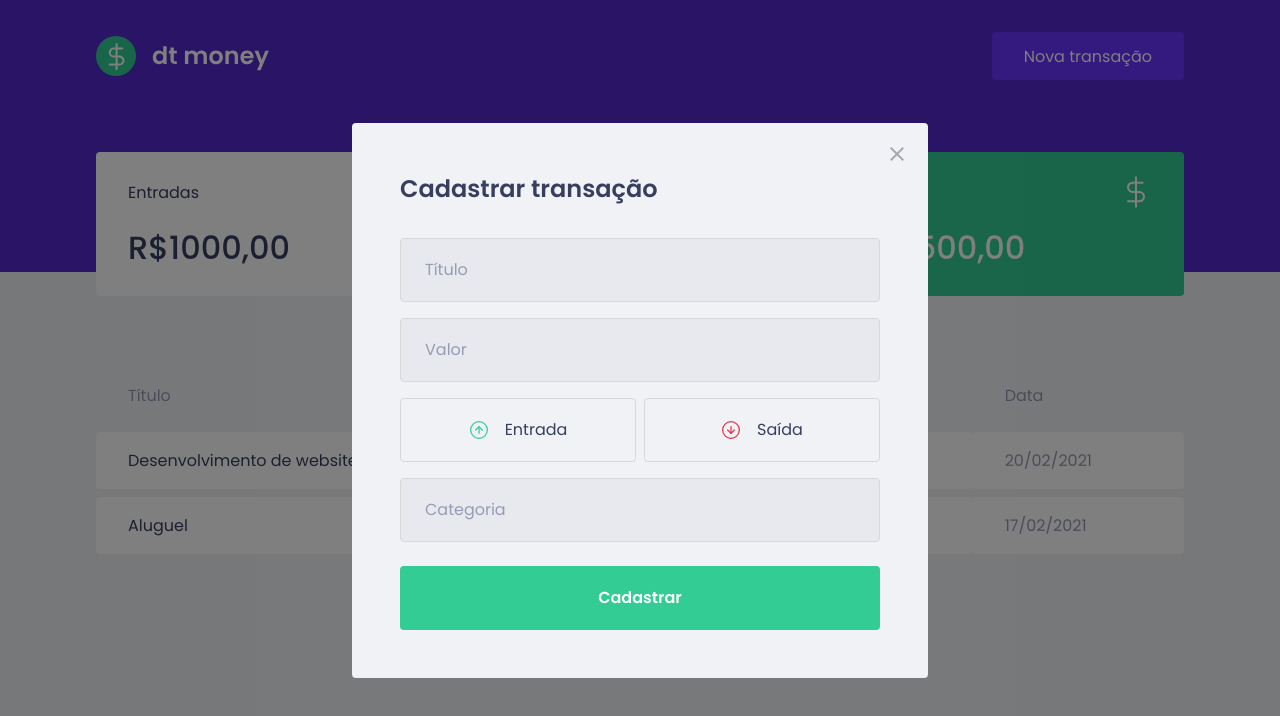
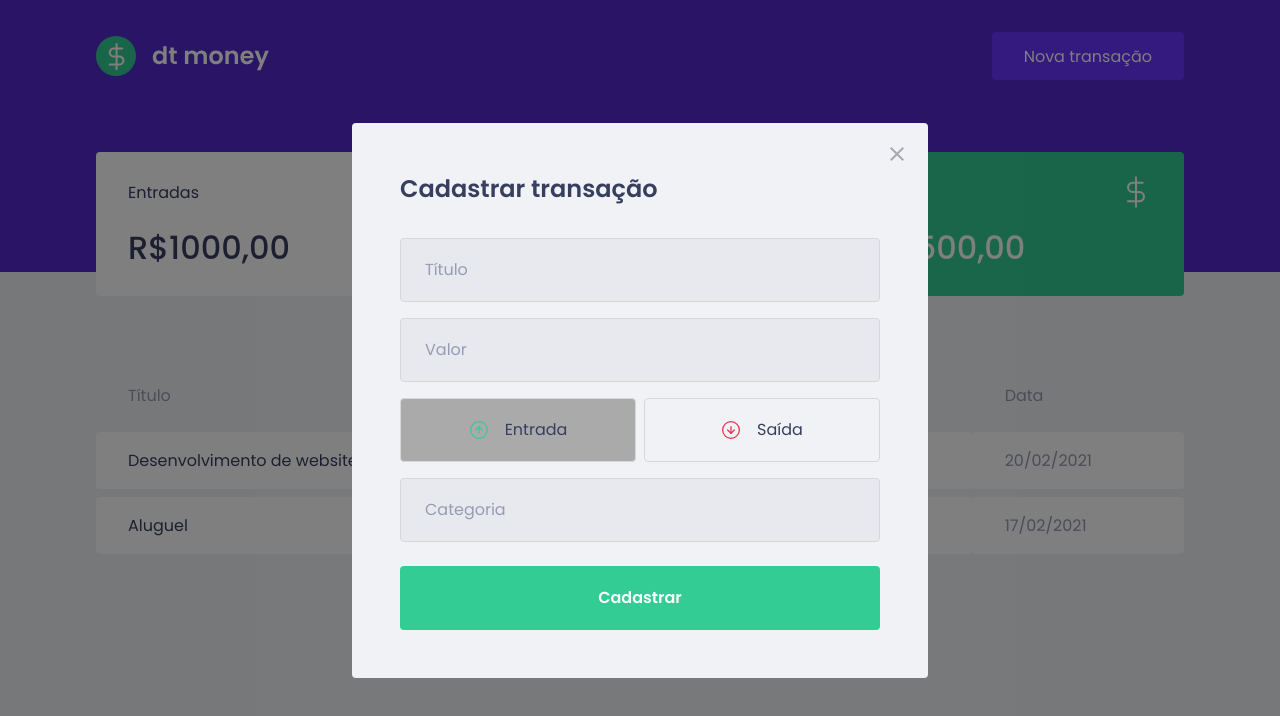
Before and after one commit to zacrodrigues/dtmoney, a React (Create React App) app: page / in a window 1280 px wide. Both pictures are taken after a click on the button "Nova transação". Shown: the top 716 px of the page. Built offline with nearby package versions, Linux system fonts and the light colour scheme; no server answers; what miragejs would draw is missing.

Commit message:
Modal & Forms - Funcionamento dos Botões

```diff
--- a/src/components/NewTransactionModal/index.tsx
+++ b/src/components/NewTransactionModal/index.tsx
@@ -3,7 +3,8 @@
 import outcomeImg from '../../assets/outcome.svg';
 import closeImg from '../../assets/close.svg';
 
-import { Container, TransactionTypeContainer } from './styles';
+import { Container, TransactionTypeContainer, RadioBox } from './styles';
+import { useState } from 'react';
 
 interface NewTransactionModalProps {
   isOpen: boolean;
@@ -11,6 +12,8 @@
 }
 
 export function NewTransactionModal({ isOpen, onRequestClose }: NewTransactionModalProps) {
+  const [type, setType] = useState('deposit');
+
   return (
     <Modal
       isOpen={isOpen}
@@ -34,19 +37,23 @@
         <input type='number' placeholder='Valor'/>
 
         <TransactionTypeContainer>
-          <button
-            type='button'
+          <RadioBox
+            type="button"
+            onClick={() => { setType('deposit') }}
+            isActive={type === 'deposit'}
           >
             <img src={incomeImg} alt="Entrada" />
             <span>Entrada</span>
-          </button>
+          </RadioBox>
 
-          <button
-            type='button'
+          <RadioBox
+            type="button"
+            onClick={() => { setType('withdraw') }}
+            isActive={type === 'withdraw'}
           >
             <img src={outcomeImg} alt="Saída" />
             <span>Saída</span>
-          </button>
+          </RadioBox>
         </TransactionTypeContainer>
 
         <input placeholder='Categoria' />
--- a/src/components/NewTransactionModal/styles.ts
+++ b/src/components/NewTransactionModal/styles.ts
@@ -54,13 +54,18 @@
   display: grid;
   grid-template-columns: repeat(2, 1fr);
   gap: 0.5rem;
+`;
 
-  button {
+interface RadioBoxProps {
+  isActive: boolean;
+}
+
+export const RadioBox = styled.button<RadioBoxProps>`
   height: 4rem;
   border: 1px solid #d7d7d7;
   border-radius: 0.25rem;
 
-    background: transparent;
+  background: ${(props) => props.isActive ? '#aaa' : 'transparent'};
   display: flex;
   align-items: center;
   justify-content: center;
@@ -82,5 +87,4 @@
     font-size: 1rem;
     color: var(--text-title);
   }
-  }
 `;
```
Lines whose indentation alone changed are shown as unchanged.
